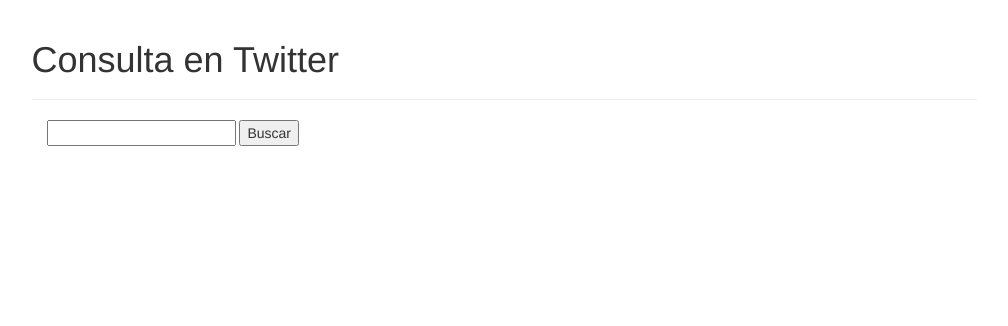
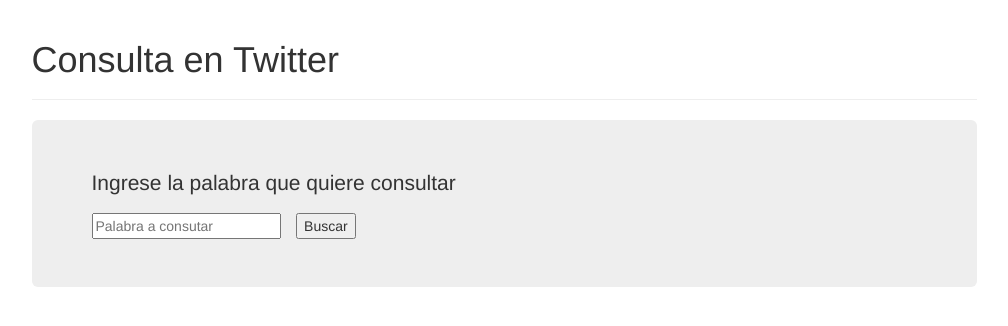
Before and after one commit to carlosr17/Twitter, a Django app: page /search/ in a window 1280 px wide. Shown: the top 326 px of the page, without its empty margins (136-1144 px from the left). Run offline with Django 3.2, Linux system fonts and the light colour scheme; some libraries are stand-ins or nearby versions.

Commit message:
Mejoras en la vista

```diff
--- a/templates/search/index.html
+++ b/templates/search/index.html
@@ -7,17 +7,24 @@
 	<div class="page-header">
  		 <h1>Consulta en Twitter</h1>
 	</div>
-		<div class="col-md-12" style="margin-bottom:20px;">
-		<input id="search"/>
+	<div class="col-md-12 jumbotron" style="margin-bottom:20px;">
+		<p>Ingrese la palabra que quiere consultar</p>
+		<input id="search" placeholder="Palabra a consutar"/>&nbsp;&nbsp;&nbsp;
 		<button onclick="searchKey()">Buscar</button>
 	</div>
+	<div class="col-md-12" style="margin-bottom:20px;" id="error"></div>
 	<div class="col-md-8" id="tweets">
 	</div>
 	<div class="col-md-4" id="keys">
 	</div>
 <script>
 	function searchKey(){
+		$("#error").html("");
 		var key=$("#search").val();
+		if(key.indexOf(" ")>-1 || key==""){
+			lanzarError("Solo se puede consultar una palabra");
+			return;
+		}
 		var divKeys=$("#keys");
 		var divTweets=$("#tweets");
 			$.ajax({
@@ -32,7 +39,9 @@
 					divKeys.html(renderKeys(JSON.parse(historial)));
 					divTweets.html(renderTweets(tweets));
 					}
-				});
+				}).fail(function() {
+		 			lanzarError("Ha ocurrido un error en la operación");
+				});;
 			}
 	function renderKeys(datos){
 		var html="<h2>Historial</h2>"
@@ -58,5 +67,12 @@
 		return "<div class='col-md-12 tweet'>"+
 				"<div class='col-md-2'>"+imagen+"</div>"+"<div class='col-md-10'>"+url_user+tweet.text+tweet.time+"</div></div>";
 		}
+	function lanzarError(error){
+		var divError=$("#error");
+		var aler='<div class="alert alert-danger alert-dismissible fade in" role="alert">'+
+	      		'<button type="button" class="close" data-dismiss="alert"><span aria-hidden="true">×</span><span class="sr-only">Close</span></button>'+
+	      		'<h4>'+error+'</h4></div>';
+		divError.html(aler);
+	}
 </script>
 {% endblock %}
```
Lines whose indentation alone changed are shown as unchanged.
